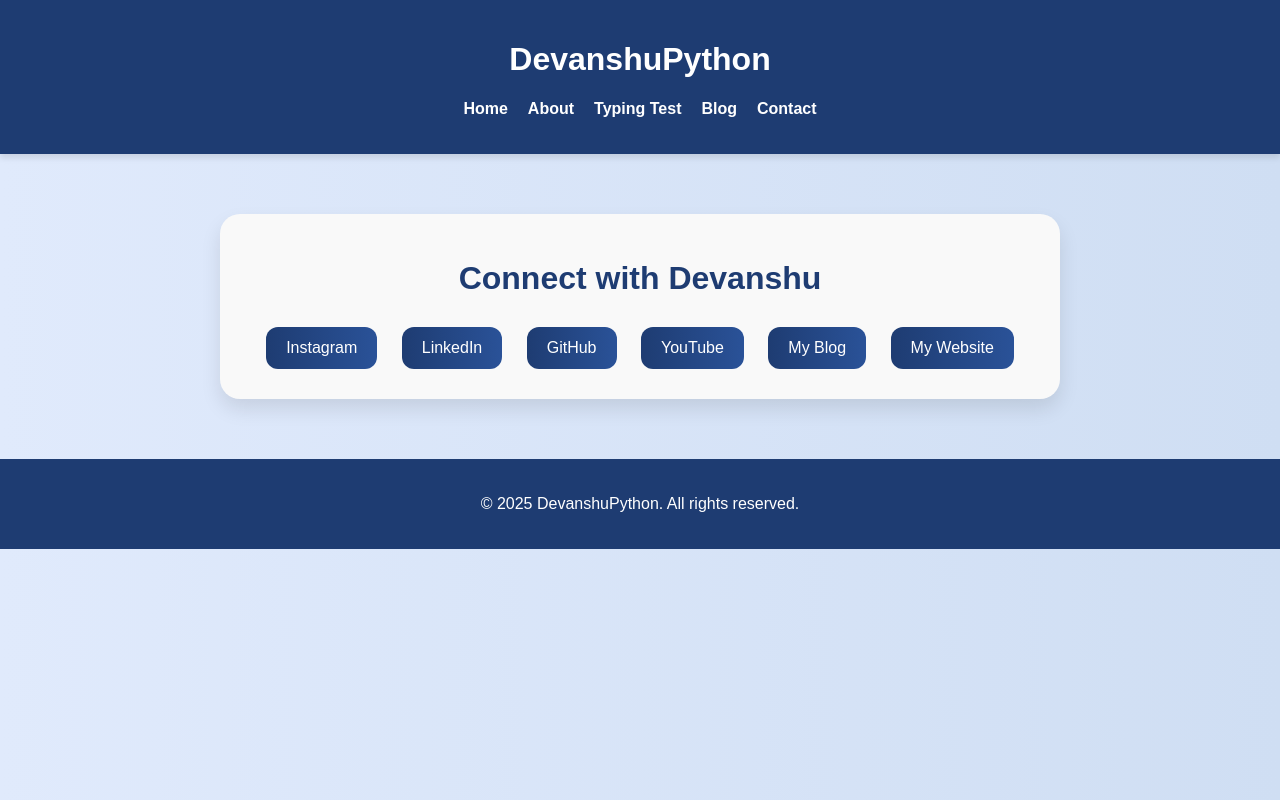
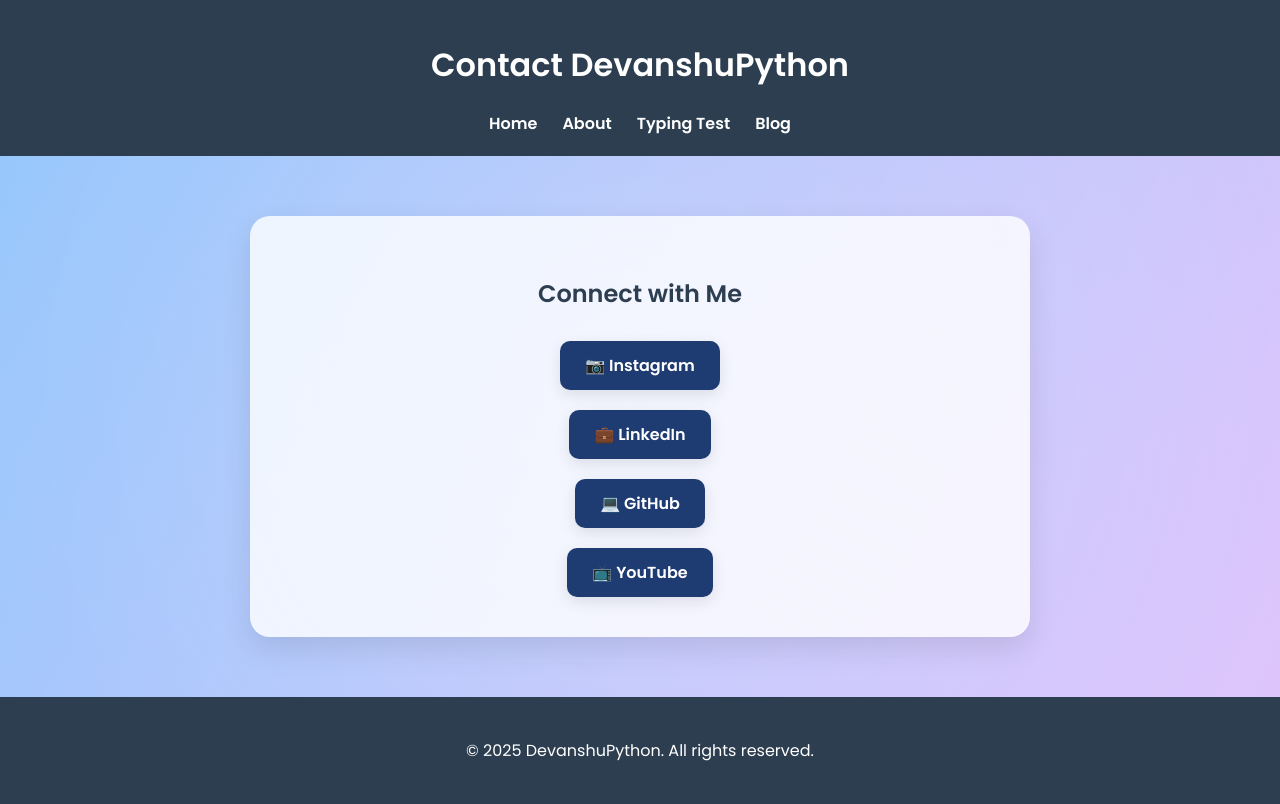
Before and after one commit to devanshu5/devanshupython, a plain HTML site: page contact.html in a window 1280 px wide. Drawn offline with nearby package versions, Linux system fonts and the light colour scheme.

Commit message:
Update contact.html

```diff
--- a/contact.html
+++ b/contact.html
@@ -2,65 +2,141 @@
 <html lang="en">
 <head>
   <meta charset="UTF-8" />
-  <meta name="viewport" content="width=device-width, initial-scale=1.0" />
+  <meta name="viewport" content="width=device-width, initial-scale=1.0"/>
   <title>Contact - DevanshuPython</title>
-  <link rel="stylesheet" href="css/style.css" />
   <link rel="stylesheet" href="https://unpkg.com/aos@2.3.1/dist/aos.css" />
+  <link href="https://fonts.googleapis.com/css2?family=Poppins:wght@400;600&display=swap" rel="stylesheet" />
   <style>
+    body {
+      margin: 0;
+      font-family: 'Poppins', sans-serif;
+      background: linear-gradient(120deg, #8ec5fc 0%, #e0c3fc 100%);
+      overflow-x: hidden;
+      transition: background 0.5s ease;
+    }
+
+    .header {
+      background: #2c3e50;
+      color: #fff;
+      padding: 20px;
+      text-align: center;
+      position: sticky;
+      top: 0;
+      z-index: 1000;
+    }
+
+    nav ul {
+      display: flex;
+      justify-content: center;
+      list-style: none;
+      gap: 25px;
+      padding: 0;
+      margin: 10px 0 0;
+    }
+
+    nav ul li a {
+      color: #fff;
+      text-decoration: none;
+      font-weight: 600;
+      transition: color 0.3s;
+    }
+
+    nav ul li a:hover {
+      color: #f1c40f;
+    }
+
     .contact-container {
-      max-width: 800px;
+      max-width: 700px;
       margin: 60px auto;
-      padding: 20px;
-      background: #f9f9f9;
+      background: #ffffffcc;
+      padding: 40px;
       border-radius: 20px;
-      box-shadow: 0 10px 20px rgba(0,0,0,0.1);
+      box-shadow: 0 12px 30px rgba(0,0,0,0.1);
+      position: relative;
+      animation: fadeIn 1s ease-in;
+    }
+
+    @keyframes fadeIn {
+      from { opacity: 0; transform: translateY(40px); }
+      to { opacity: 1; transform: translateY(0); }
+    }
+
+    .contact-container h2 {
       text-align: center;
+      margin-bottom: 30px;
+      color: #2c3e50;
     }
-    .contact-container h2 {
-      font-size: 2rem;
-      margin-bottom: 20px;
-      color: #1e3c72;
+
+    .social-links {
+      display: flex;
+      flex-direction: column;
+      align-items: center;
+      gap: 20px;
     }
-    .contact-links a {
-      display: inline-block;
-      margin: 10px;
+
+    .social-links a {
       text-decoration: none;
-      padding: 12px 20px;
-      background: linear-gradient(to right, #1e3c72, #2a5298);
+      background: #1e3c72;
+      color: white;
+      padding: 12px 25px;
+      border-radius: 10px;
+      width: fit-content;
+      font-weight: 600;
+      box-shadow: 0 5px 15px rgba(0,0,0,0.1);
+      transition: transform 0.3s, background 0.3s;
+    }
+
+    .social-links a:hover {
+      background: #163561;
+      transform: scale(1.05);
+    }
+
+    .footer {
+      text-align: center;
+      padding: 25px;
+      background: #2c3e50;
       color: #fff;
-      border-radius: 12px;
-      transition: transform 0.3s ease;
+      margin-top: 60px;
     }
-    .contact-links a:hover {
-      transform: scale(1.1);
+
+    /* Background animation on mouse movement */
+    body::before {
+      content: '';
+      position: fixed;
+      width: 200%;
+      height: 200%;
+      top: -50%;
+      left: -50%;
+      background: radial-gradient(circle at center, rgba(255,255,255,0.2), transparent 60%);
+      pointer-events: none;
+      transform: translate(0, 0);
+      transition: transform 0.1s ease;
     }
   </style>
 </head>
 <body>
+
   <header class="header" data-aos="fade-down">
-    <h1>DevanshuPython</h1>
+    <h1>Contact DevanshuPython</h1>
     <nav>
       <ul>
         <li><a href="index.html">Home</a></li>
         <li><a href="about.html">About</a></li>
         <li><a href="typing-test.html">Typing Test</a></li>
         <li><a href="https://devahelper.blogspot.com" target="_blank">Blog</a></li>
-        <li><a href="contact.html">Contact</a></li>
       </ul>
     </nav>
   </header>
 
-  <section class="contact-container" data-aos="fade-up">
-    <h2>Connect with Devanshu</h2>
-    <div class="contact-links">
-      <a href="https://www.instagram.com/divyanshu_pratap5" target="_blank">Instagram</a>
-      <a href="https://www.linkedin.com/in/devanshu-pratap-909b7051/" target="_blank">LinkedIn</a>
-      <a href="https://github.com/devanshu5" target="_blank">GitHub</a>
-      <a href="https://www.youtube.com/@dev11ify/shorts" target="_blank">YouTube</a>
-      <a href="https://devahelper.blogspot.com/" target="_blank">My Blog</a>
-      <a href="https://devanshu5.github.io/DevanshuPython" target="_blank">My Website</a>
+  <div class="contact-container" data-aos="fade-up">
+    <h2>Connect with Me</h2>
+    <div class="social-links">
+      <a href="https://www.instagram.com/divyanshu_pratap5" target="_blank">📷 Instagram</a>
+      <a href="https://www.linkedin.com/in/devanshu-pratap-909b7051/" target="_blank">💼 LinkedIn</a>
+      <a href="https://github.com/devanshu5" target="_blank">💻 GitHub</a>
+      <a href="https://www.youtube.com/@dev11ify/shorts" target="_blank">📺 YouTube</a>
     </div>
-  </section>
+  </div>
 
   <footer class="footer" data-aos="fade-up">
     <p>&copy; 2025 DevanshuPython. All rights reserved.</p>
@@ -69,7 +145,15 @@
   <script src="https://unpkg.com/aos@2.3.1/dist/aos.js"></script>
   <script>
     AOS.init();
+
+    // Mouse movement background animation
+    document.addEventListener('mousemove', e => {
+      const x = e.clientX / window.innerWidth - 0.5;
+      const y = e.clientY / window.innerHeight - 0.5;
+      document.body.style.setProperty('--x', x * 100 + 'px');
+      document.body.style.setProperty('--y', y * 100 + 'px');
+      document.body.querySelector('body::before');
+    });
   </script>
-  <script src="js/script.js"></script>
 </body>
 </html>
```
